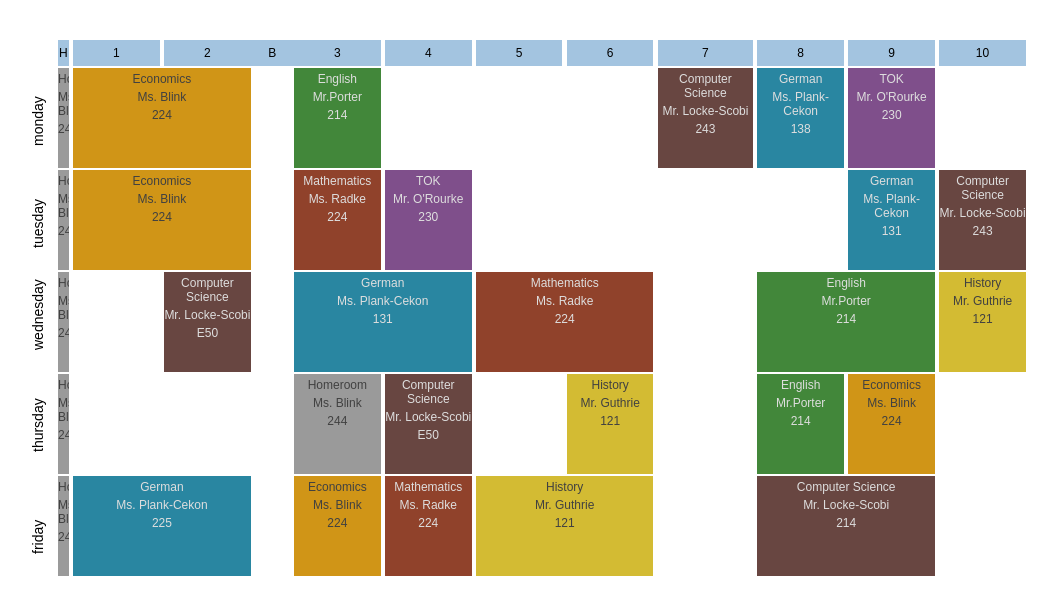
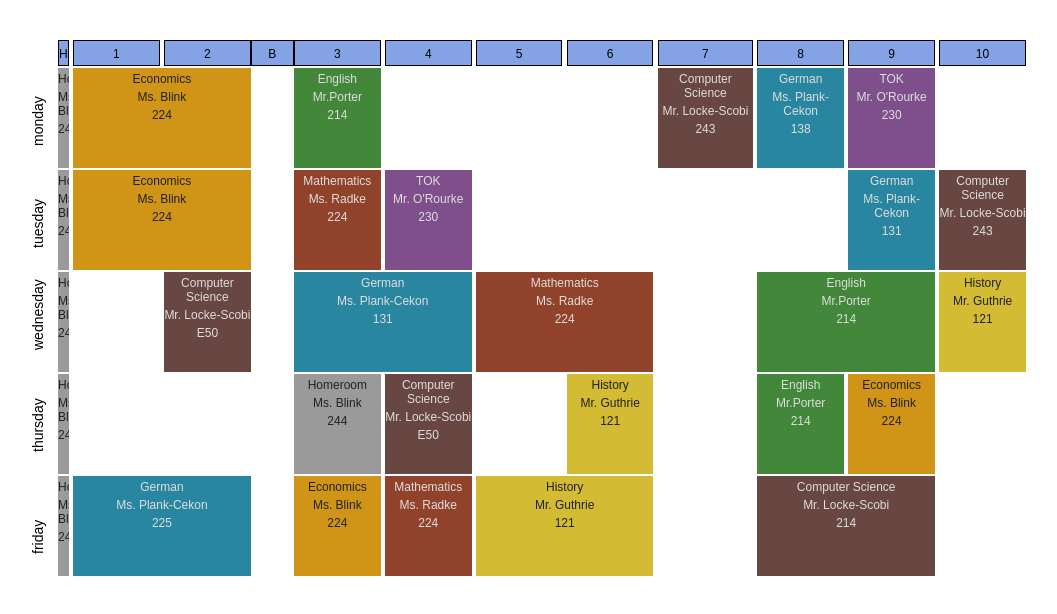
Before and after one commit to arselzer/timetable, a website: page index.html in a window 1280 px wide. Shown: the whole page, without its empty margins (118-1175 px from the left). Drawn offline with nearby package versions, Linux system fonts and the light colour scheme.

Commit message:
small change in text color & border

```diff
--- a/css/main.css
+++ b/css/main.css
@@ -25,8 +25,9 @@
 .period {
   height: 26px;
   padding-top: 6px;
-  background-color: rgb(163, 196, 224);
+  background-color: rgb(133, 163, 228);
   /*border-left: 1px solid rgb(53, 129, 162);*/
+  border: 1px solid #000;
   text-align: center;
   display: block;
   float: left;
--- a/js/main.js
+++ b/js/main.js
@@ -259,7 +259,7 @@ function getTextColorFromBackground(c) {
   // http://stackoverflow.com/questions/1855884/determine-font-color-based-on-background-color
   console.log(brightness(c.r, c.g, c.b))
   if (brightness(c.r, c.g, c.b) > 0.5) {
-    return rgb(65, 65, 65)
+    return rgb(34, 34, 34)
   }
   else {
     return rgb(222, 222, 222)
```
